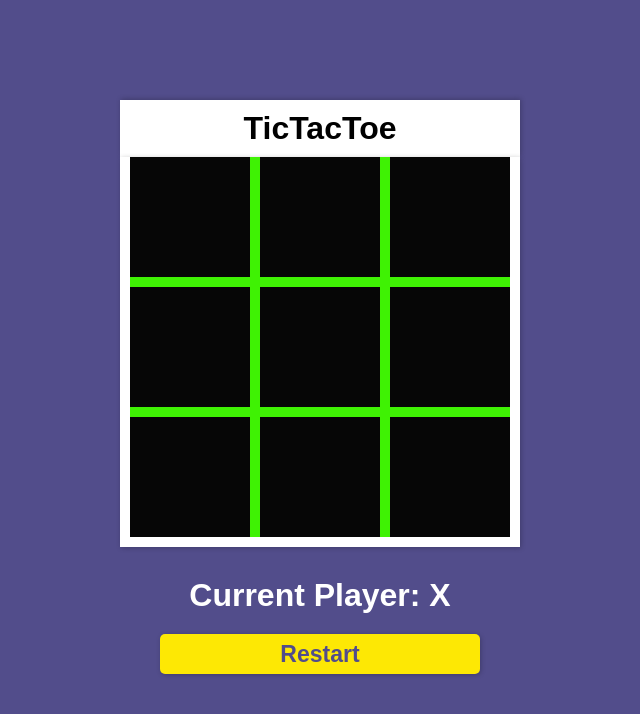
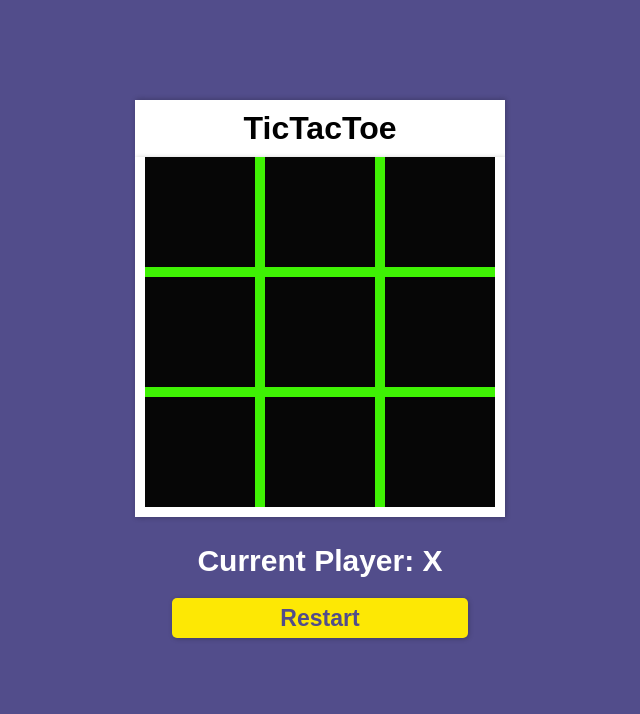
Before and after one commit to ElimarLucena/Tic-Tac-Toe, a React (Create React App) app in the folder tic-tac-toe/: page /tictactoe in a window 1024 px wide. Shown: the top 714 px of the page, without its empty margins (192-832 px from the left). Built offline with nearby package versions, Linux system fonts and the light colour scheme; the HTML template or start-up script is replaced by a standard one.

Commit message:
style: responsiveness for leptop

```diff
--- a/tic-tac-toe/src/Pages/TicTacToe/style.css
+++ b/tic-tac-toe/src/Pages/TicTacToe/style.css
@@ -146,6 +146,48 @@
   color: rgb(63, 242, 4);
 }
 
+@media screen and (max-width: 1279px) and (min-width: 769px){
+  .main-container {
+    padding-top: 100px;
+  }
+
+  .game-container {
+    width: 370px;
+  }
+
+  .box {
+    width: 110px;
+    height: 110px;
+  }
+
+  .X {
+    font-size: 45px;
+  }
+
+  .O {
+    font-size: 45px;
+  }
+
+  .currPlayer {
+    margin-top: 7px;
+    font-size: 30px;
+  }
+
+  .winner-again {
+    grid-template-columns: 1fr 370px 1fr;
+  }
+
+  .winner {
+    margin-top: 7px;
+    font-size: 30px;
+  }
+
+  .try-again {
+    margin-top: 7px;
+    font-size: 30px;
+  }
+}
+
 @media screen and (max-width: 768px) and (min-width: 481px) {
   .main-container {
     padding-top: 100px;
```
